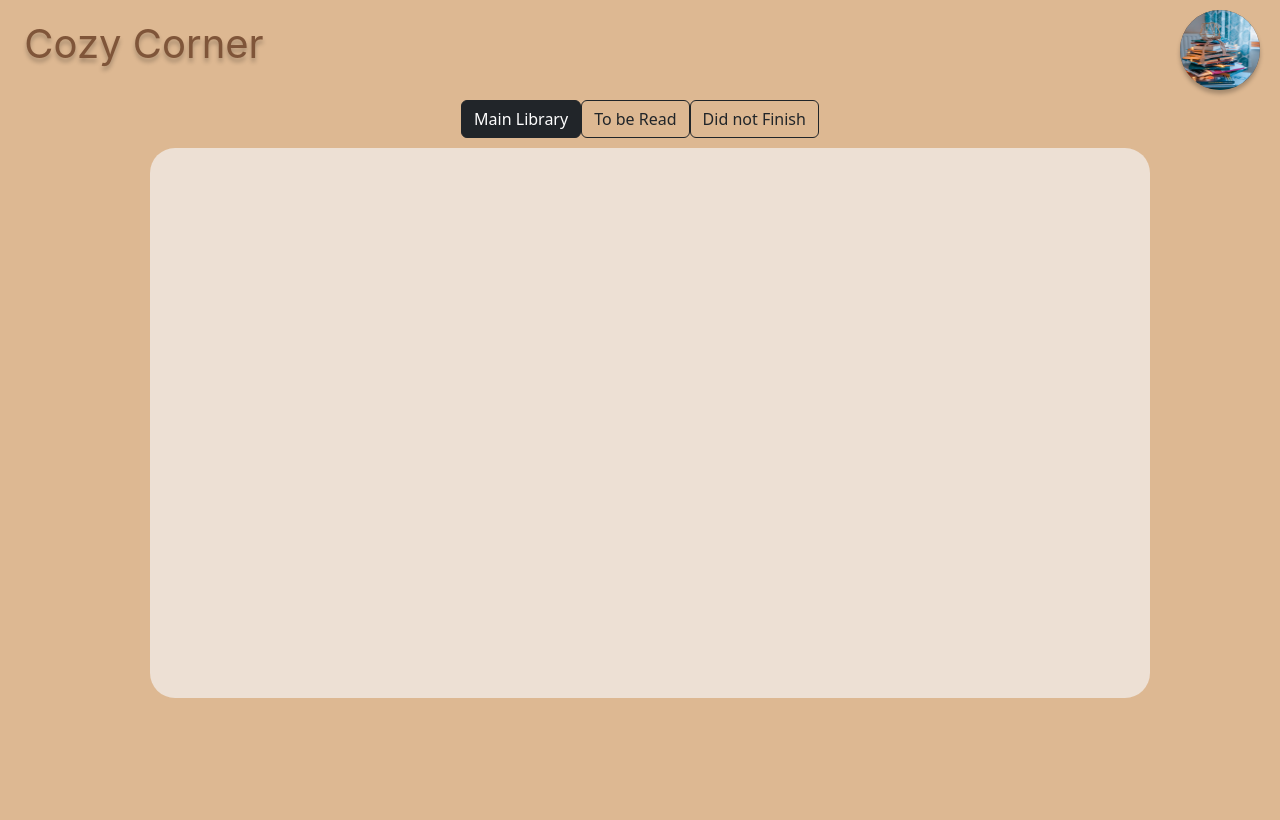
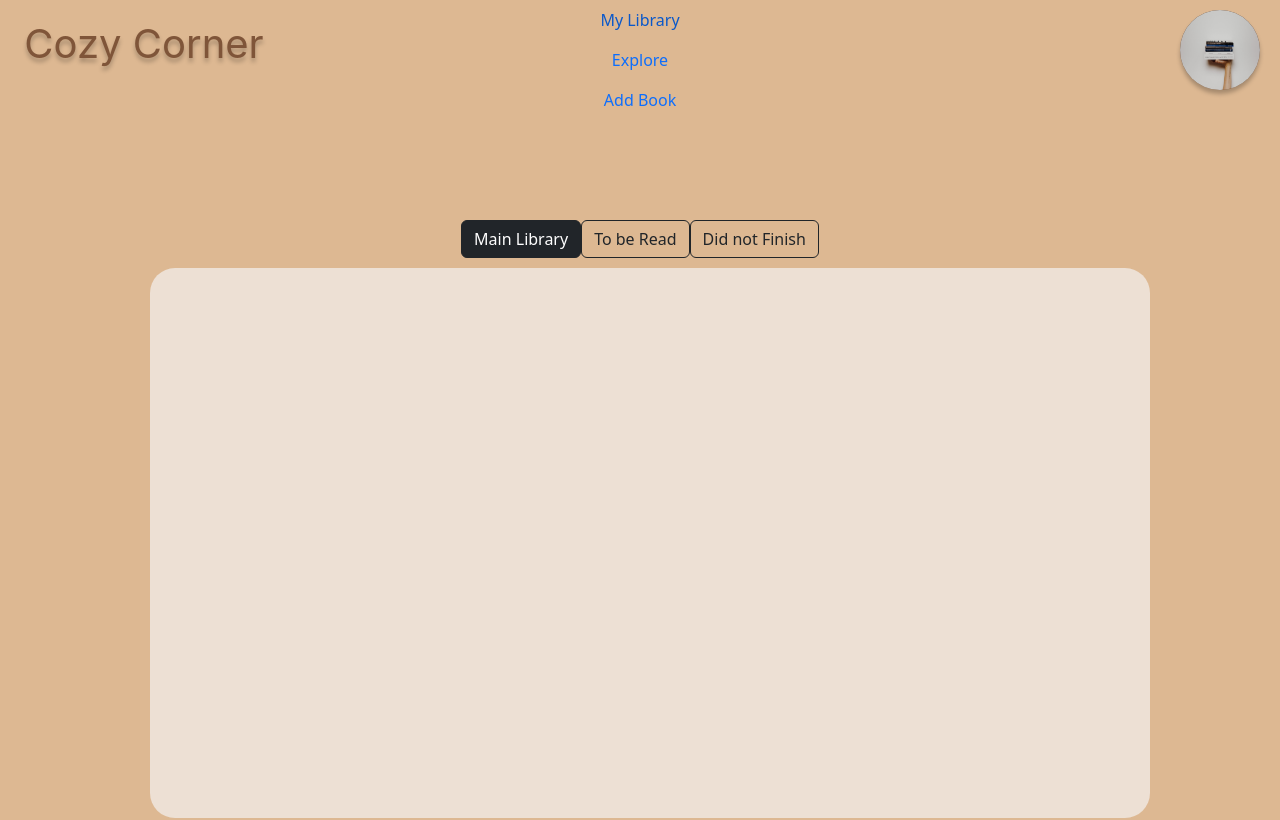
Before and after one commit to Raven-Ir/cozy-corner, a React (Create React App) app: page / in a window 1280 px wide. Built offline with nearby package versions, Linux system fonts and the light colour scheme.

Commit message:
Commit 003 - Update UI
Added Navbar.js script.

```diff
--- a/src/App.css
+++ b/src/App.css
@@ -101,3 +101,7 @@
   border-radius: 25px;
   overflow-y: auto;
 }
+
+#SideBar {
+  align-self: left;
+}
--- a/src/App.js
+++ b/src/App.js
@@ -2,16 +2,19 @@ import './App.css';
 import Library from './Components/Library';
 import { UserProfile } from './Components/UserProfile';
 import 'bootstrap/dist/css/bootstrap.min.css';
+import SideBar from './Components/NavBar';
 
 
 function App() {
   return (
     <div className="App">
 
+      <SideBar />
       <h1 className='CozyCorner' fixed="top" >Cozy Corner</h1>
 
       <UserProfile />
       <Library />
+
 
     </div>
   );
--- a/src/Components/Library.js
+++ b/src/Components/Library.js
@@ -1,10 +1,8 @@
 import React, {useState} from "react";
 import Button  from "react-bootstrap/Button";
-import ButtonGroup from 'react-bootstrap/ButtonGroup';
 import ToggleButton from 'react-bootstrap/ToggleButton';
 import { useBootstrapPrefix } from "react-bootstrap/esm/ThemeProvider";
 import '../App.css'
-import { ToggleButtonGroup } from "react-bootstrap";
 
 function Library () {
     const[checked, setChecked] = useState(false);
@@ -35,9 +33,7 @@ function Library () {
                         </ToggleButton>
                     ))}
                 </div>
-                <div className="LibraryContentLayout">
-                </div>
-
+                <div className="LibraryContentLayout"></div>
             </div>
 
 
--- /dev/null
+++ b/src/Components/NavBar.js
@@ -0,0 +1,15 @@
+import React from "react"
+import { Nav } from "react-bootstrap"
+
+
+function SideBar () {
+    return (
+        <Nav defaultActiveKey="/myLibrary" className="flex-column ml-auto">
+            <Nav.Link href="/home">My Library</Nav.Link>
+            <Nav.Link href="/home">Explore</Nav.Link>
+            <Nav.Link href="/home">Add Book</Nav.Link>
+        </Nav>
+    );
+}
+
+export default SideBar;
--- a/src/Components/UserProfile.js
+++ b/src/Components/UserProfile.js
@@ -1,5 +1,5 @@
 import React from "react";
-import Profile1 from "../Assets/profile1.jpg"
+import Profile1 from "../Assets/profile2.jpg"
 import '../App.css'
 
 export const UserProfile = () => {
```
